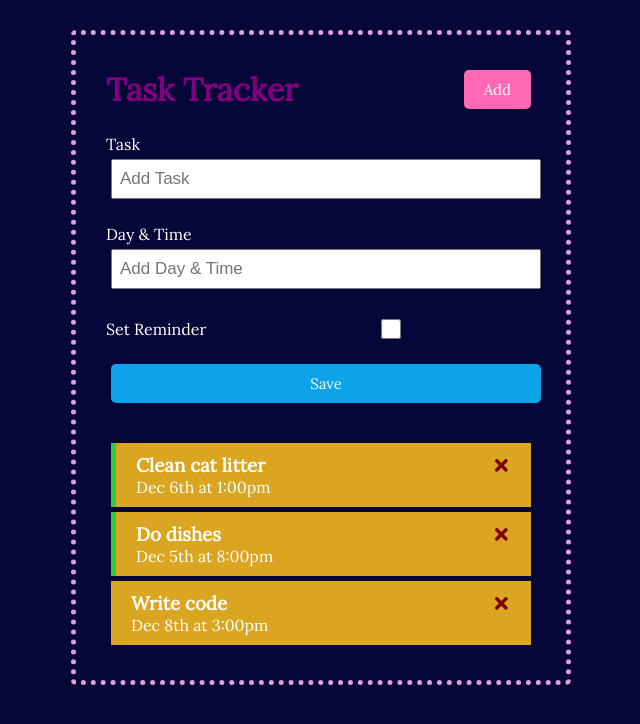
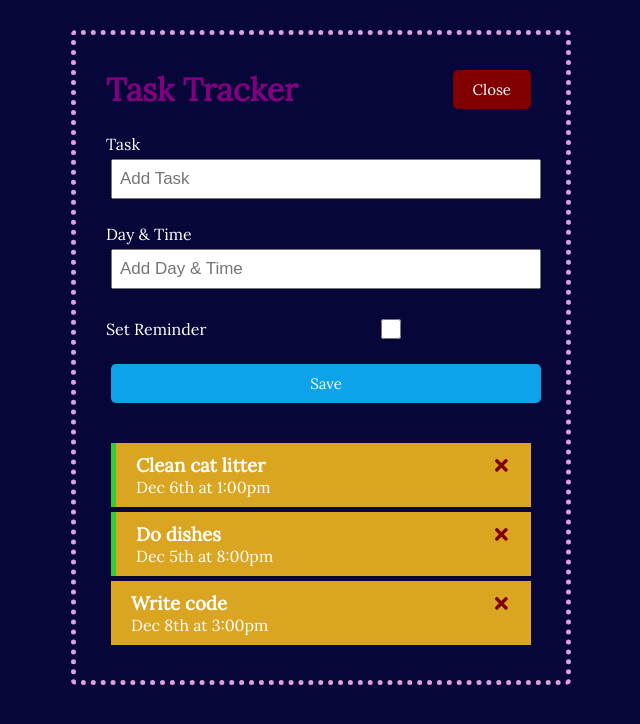
Before and after one commit to ShannaJSmith/task-tracker, a React (Create React App) app: page / in a window 1280 px wide. Both pictures are taken after a click on the button "Add". Shown: the top 724 px of the page, without its empty margins (319-959 px from the left). Built offline with nearby package versions, Linux system fonts and the light colour scheme; the HTML template or start-up script is replaced by a standard one.

Commit message:
implement showAddTask state

```diff
--- a/src/App.js
+++ b/src/App.js
@@ -5,6 +5,7 @@ import Tasks from './components/Tasks';
 import AddTask from './components/AddTask';
 
 const App = () => {
+  const [showAddTask, setShowAddTask] = useState(false);
   const [tasks, setTasks] = useState([
     {
       id: 1,
@@ -26,6 +27,14 @@ const App = () => {
     }
   ]);
 
+  // Add Task
+  const addTask = (task) => {
+    console.log(task);
+    const id = Math.floor(Math.random() * 1000) + 1;
+    const newTask = { id, ...task };
+    setTasks([...tasks, newTask]);
+  };
+
   // Delete Task
   const deleteTask = (id) => {
     setTasks(tasks.filter((task) => task.id !== id));
@@ -38,8 +47,8 @@ const App = () => {
 
   return (
     <div className="container">
-      <Header />
-      <AddTask />
+      <Header onAdd={() => setShowAddTask(!showAddTask)} showAddTask={showAddTask} />
+      {showAddTask && <AddTask onAdd={addTask} />}
       {tasks.length > 0 ? (
         <Tasks tasks={tasks} onDelete={deleteTask} reminder={reminder} />
       ) : (
--- a/src/components/AddTask.js
+++ b/src/components/AddTask.js
@@ -1,13 +1,27 @@
-// import PropTypes from 'prop-types';
+import PropTypes from 'prop-types';
 import { useState } from 'react';
 
-const AddTask = () => {
+const AddTask = ({ onAdd }) => {
   const [text, setText] = useState('');
   const [day, setDay] = useState('');
   const [reminder, setReminder] = useState(false);
 
+  const onSubmit = (event) => {
+    event.preventDefault();
+    // if nothing is inputted give an alert
+    if (!text) {
+      alert('Please add a task');
+      return;
+    }
+    // if input is present, add it. Then reset/clear the form
+    onAdd({ text, day, reminder });
+    setText('');
+    setDay('');
+    setReminder(false);
+  };
+
   return (
-    <form className="add-form">
+    <form className="add-form" onSubmit={onSubmit}>
       <div className="form-control">
         <label> Task </label>
         <input
@@ -30,6 +44,7 @@ const AddTask = () => {
         <label> Set Reminder </label>
         <input
           type="checkbox"
+          checked={reminder}
           value={reminder}
           onChange={(event) => setReminder(event.currentTarget.checked)}
         />
@@ -39,6 +54,8 @@ const AddTask = () => {
   );
 };
 
-// AddTask.propTypes = {};
+AddTask.propTypes = {
+  onAdd: PropTypes.func
+};
 
 export default AddTask;
--- a/src/components/Header.js
+++ b/src/components/Header.js
@@ -1,15 +1,15 @@
 import PropTypes from 'prop-types';
 import Button from './Button';
 
-const Header = ({ title }) => {
-  const onClick = () => {
-    console.log('Clickyyyy!');
-  };
-
+const Header = ({ title, onAdd, showAddTask }) => {
   return (
     <header className="header">
       <h1>{title}</h1>
-      <Button text="Add" color="hotpink" onClick={onClick} />
+      <Button
+        text={showAddTask ? 'Close' : 'Add'}
+        color={showAddTask ? 'maroon' : 'hotpink'}
+        onClick={onAdd}
+      />
     </header>
   );
 };
@@ -19,7 +19,9 @@ Header.defaultProps = {
 };
 
 Header.propTypes = {
-  title: PropTypes.string.isRequired
+  title: PropTypes.string.isRequired,
+  onAdd: PropTypes.func,
+  showAddTask: PropTypes.bool
 };
 
 export default Header;
```
